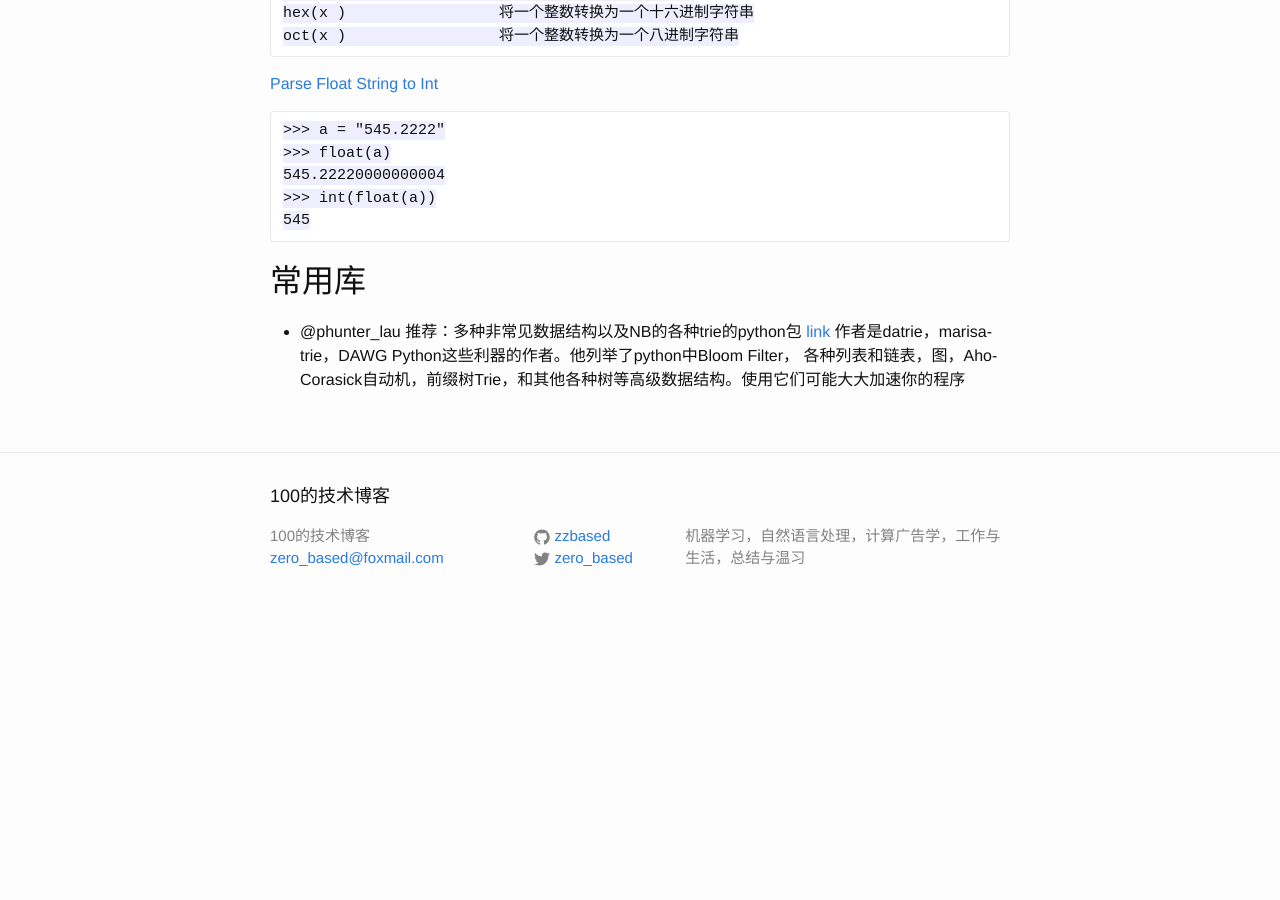
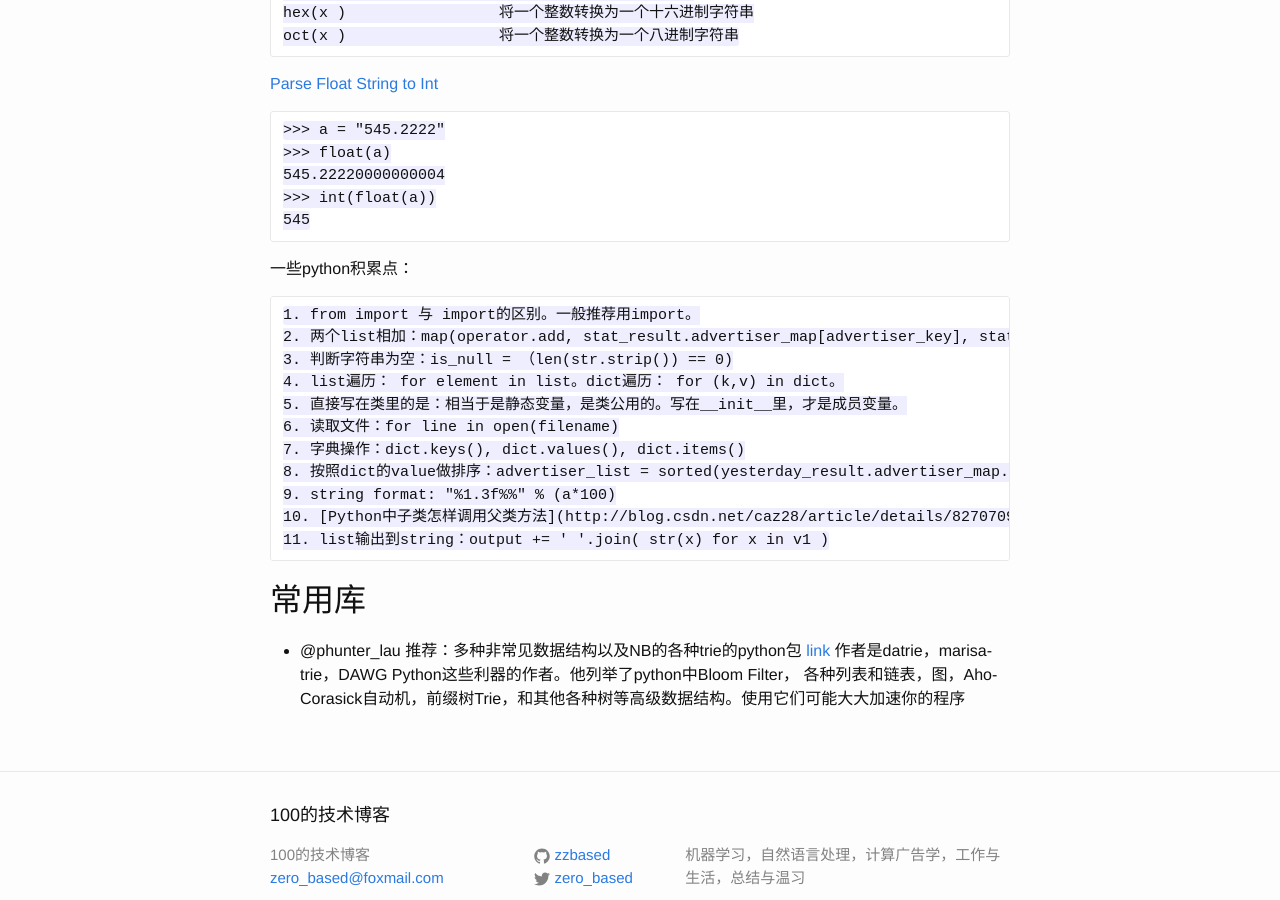
Before and after one commit to zzbased/zzbased.github.com_bak, a Jekyll site: the page built from _posts/2015-04-01-python零碎.md, in a window 1280 px wide and 900 px high, scrolled down 809 px. Built offline with Jekyll 4.4.1, drawn with Linux system fonts in a browser that asks for light colours; before the commit the page ends 1439 px from its top, so only the background shows below that.

Commit message:
python update

```diff
--- a/_posts/2015-04-01-python零碎.md
+++ b/_posts/2015-04-01-python零碎.md
@@ -43,6 +43,21 @@ enumerate会将数组或列表组成一个索引序列。使我们再获取索
 	>>> int(float(a))
 	545
 
+一些python积累点：
+
+	1. from import 与 import的区别。一般推荐用import。
+	2. 两个list相加：map(operator.add, stat_result.advertiser_map[advertiser_key], stat_value)
+	3. 判断字符串为空：is_null = （len(str.strip()) == 0)
+	4. list遍历： for element in list。dict遍历： for (k,v) in dict。
+	5. 直接写在类里的是：相当于是静态变量，是类公用的。写在__init__里，才是成员变量。
+	6. 读取文件：for line in open(filename)
+	7. 字典操作：dict.keys(), dict.values(), dict.items()
+	8. 按照dict的value做排序：advertiser_list = sorted(yesterday_result.advertiser_map.items(), key=lambda d: d[1][3], reverse=True)
+	9. string format: "%1.3f%%" % (a*100)
+	10. [Python中子类怎样调用父类方法](http://blog.csdn.net/caz28/article/details/8270709)。访问父类方法：BaseProcessor.CalcRelativeRatio(self, mapping_dict)，访问父类变量，只需要在子类__init__函数调用：BaseProcessor.__init__(self)。
+	11. list输出到string：output += ' '.join( str(x) for x in v1 )
+
+
 ## 常用库
 
 - @phunter_lau 推荐：多种非常见数据结构以及NB的各种trie的python包 [link](http://kmike.ru/python-data-structures/) 作者是datrie，marisa-trie，DAWG Python这些利器的作者。他列举了python中Bloom Filter， 各种列表和链表，图，Aho-Corasick自动机，前缀树Trie，和其他各种树等高级数据结构。使用它们可能大大加速你的程序
```
